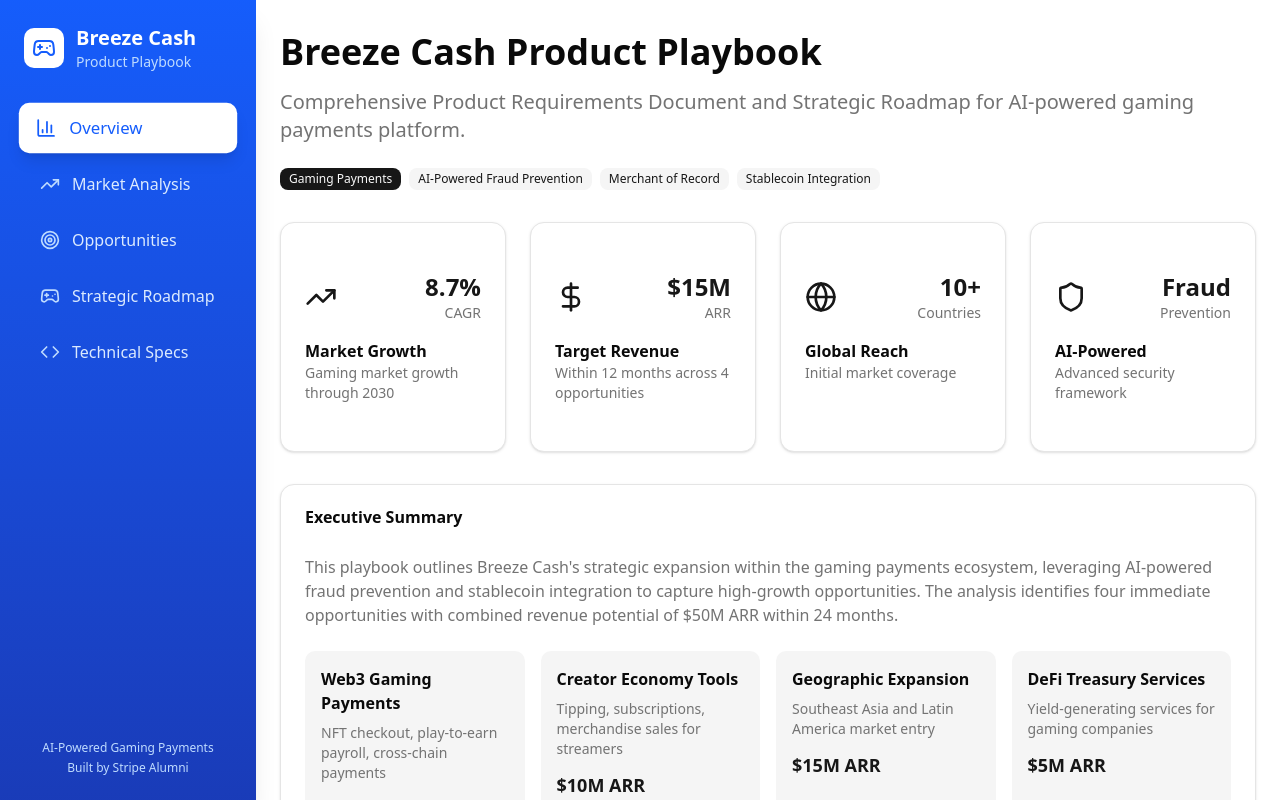
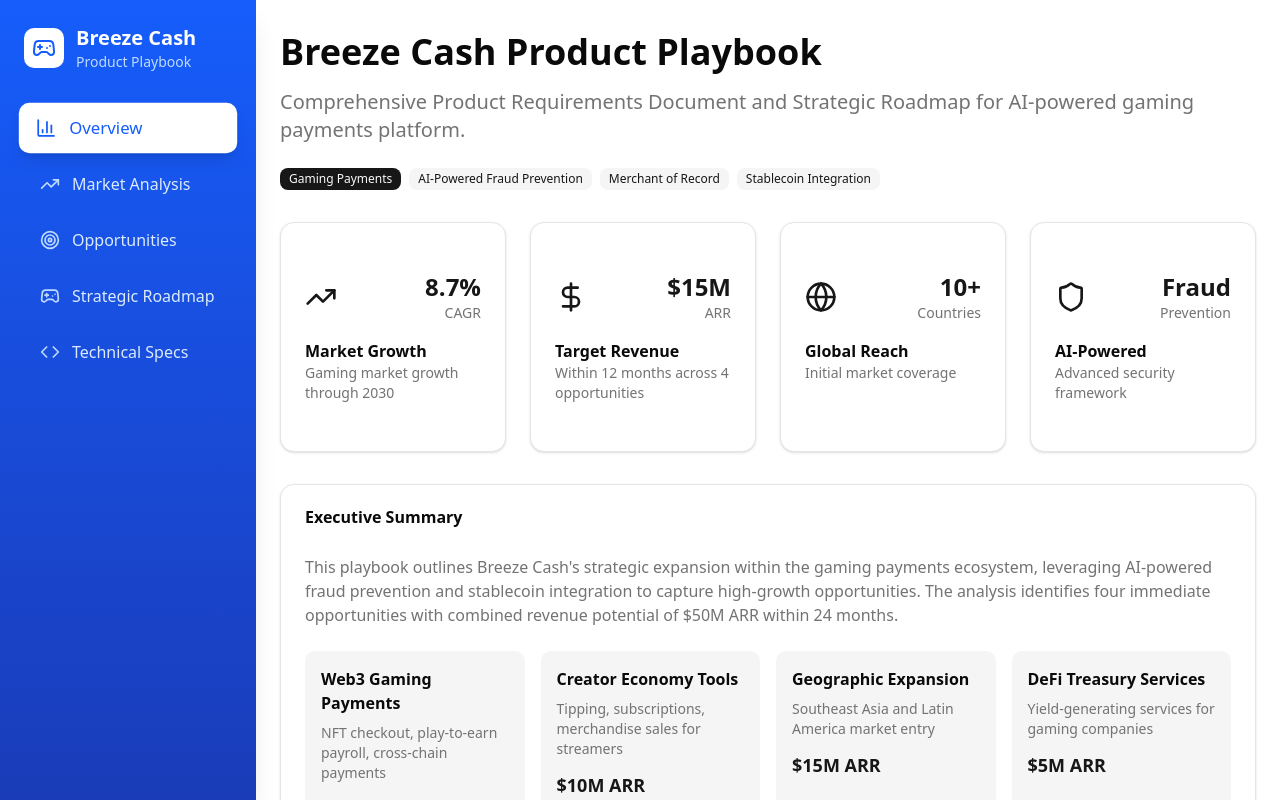
Before and after one commit to shiuh-yaw/breeze-cash-playbook, a React (Vite) app: page / in a window 1280 px wide. Shown: the top 800 px of the page. Built offline with nearby package versions, Linux system fonts and the light colour scheme.

Commit message:
Remove footer text from navigation sidebar

```diff
--- a/src/components/Navigation.jsx
+++ b/src/components/Navigation.jsx
@@ -88,13 +88,6 @@
             })}
           </ul>
 
-          {/* Footer */}
-          <div className="absolute bottom-6 left-6 right-6">
-            <div className="text-xs text-blue-200 text-center">
-              <p>AI-Powered Gaming Payments</p>
-              <p className="mt-1">Built by Stripe Alumni</p>
-            </div>
-          </div>
         </div>
       </nav>
     </>
```
Also changed, not shown: 2 other files (tests, documents, lock files or other folders).
